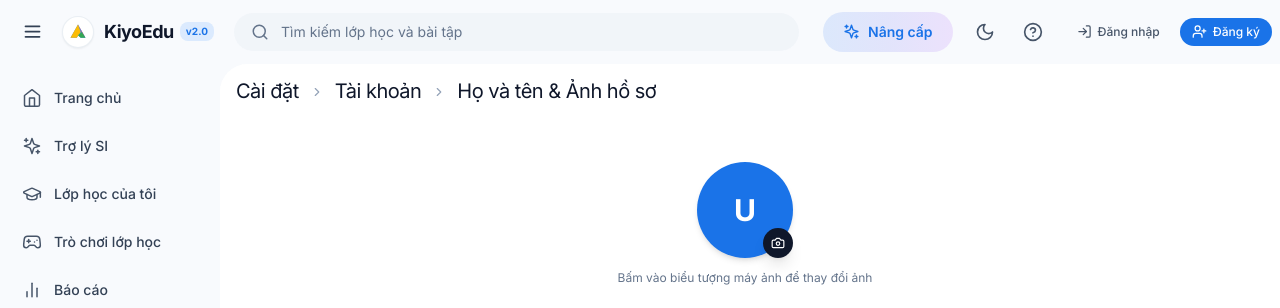
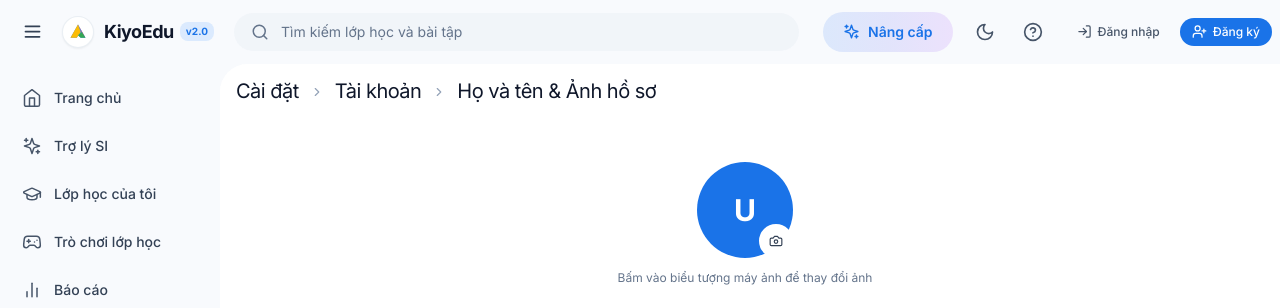
Before and after one commit to nguyenede/edu, a Next.js app in the folder web-hoc-tap/frontend/: page /app/settings/edit-name in a window 1280 px wide. Shown: the top 308 px of the page. Built offline with nearby package versions, Linux system fonts and the light colour scheme.

Commit message:
fix(settings): remove dark shadow and border from avatar and camera icon

```diff
--- a/web-hoc-tap/frontend/src/app/app/settings/edit-name/page.tsx
+++ b/web-hoc-tap/frontend/src/app/app/settings/edit-name/page.tsx
@@ -114,12 +114,12 @@ export default function EditNamePage() {
 
           <div className="flex flex-col items-center justify-center space-y-3 pb-2">
             <div className="relative group">
-              <div className="w-24 h-24 rounded-full bg-google-blue text-white flex items-center justify-center font-bold text-3xl shadow-md">
+              <div className="w-24 h-24 rounded-full bg-google-blue text-white flex items-center justify-center font-bold text-3xl shadow-none">
                 {name ? name[0].toUpperCase() : 'U'}
               </div>
               <button
                 type="button"
-                className="absolute bottom-0 right-0 bg-slate-900 text-white p-2 rounded-full shadow-lg hover:scale-105 transition-all"
+                className="absolute bottom-0 right-0 bg-white dark:bg-slate-900 text-slate-700 dark:text-slate-300 p-2 rounded-full border-2 border-white dark:border-slate-800 shadow-none hover:scale-105 transition-all"
                 title="Tải ảnh mới"
               >
                 <Camera size={14} />
--- a/web-hoc-tap/frontend/src/app/app/settings/page.tsx
+++ b/web-hoc-tap/frontend/src/app/app/settings/page.tsx
@@ -857,12 +857,12 @@ export default function SettingsPage(props: any) {
                     <div className="p-6 bg-slate-100/90 dark:bg-slate-800/70 border border-transparent dark:border-slate-800/60 rounded-2xl flex items-center justify-between">
                       <div className="flex items-center gap-4">
                         <div className="relative">
-                          <div className="w-16 h-16 rounded-full bg-google-blue text-white flex items-center justify-center text-2xl font-bold uppercase shadow-md">
+                          <div className="w-16 h-16 rounded-full bg-google-blue text-white flex items-center justify-center text-2xl font-bold uppercase shadow-none">
                             {name ? name.charAt(0) : 'A'}
                           </div>
                           <button
                             onClick={() => router.push('/app/settings/edit-name')}
-                            className="absolute bottom-0 right-0 p-1.5 bg-white dark:bg-slate-900 text-slate-700 dark:text-slate-300 rounded-full shadow-md hover:bg-slate-100 dark:hover:bg-slate-800 border border-slate-200 dark:border-slate-700"
+                            className="absolute bottom-0 right-0 p-1.5 bg-white dark:bg-slate-900 text-slate-700 dark:text-slate-300 rounded-full shadow-none hover:bg-slate-100 dark:hover:bg-slate-800 border-2 border-white dark:border-slate-800"
                             title="Đổi ảnh đại diện"
                           >
                             <Camera size={14} />
--- a/web-hoc-tap/frontend/src/app/settings/edit-name/page.tsx
+++ b/web-hoc-tap/frontend/src/app/settings/edit-name/page.tsx
@@ -95,12 +95,12 @@ export default function EditNamePage() {
 
           <div className="flex flex-col items-center justify-center space-y-3 pb-2">
             <div className="relative group">
-              <div className="w-24 h-24 rounded-full bg-google-blue text-white flex items-center justify-center font-bold text-3xl shadow-md">
+              <div className="w-24 h-24 rounded-full bg-google-blue text-white flex items-center justify-center font-bold text-3xl shadow-none">
                 {name ? name[0].toUpperCase() : 'U'}
               </div>
               <button
                 type="button"
-                className="absolute bottom-0 right-0 bg-slate-900 text-white p-2 rounded-full shadow-lg hover:scale-105 transition-all"
+                className="absolute bottom-0 right-0 bg-white dark:bg-slate-900 text-slate-700 dark:text-slate-300 p-2 rounded-full border-2 border-white dark:border-slate-800 shadow-none hover:scale-105 transition-all"
                 title="Tải ảnh mới"
               >
                 <Camera size={14} />
```
